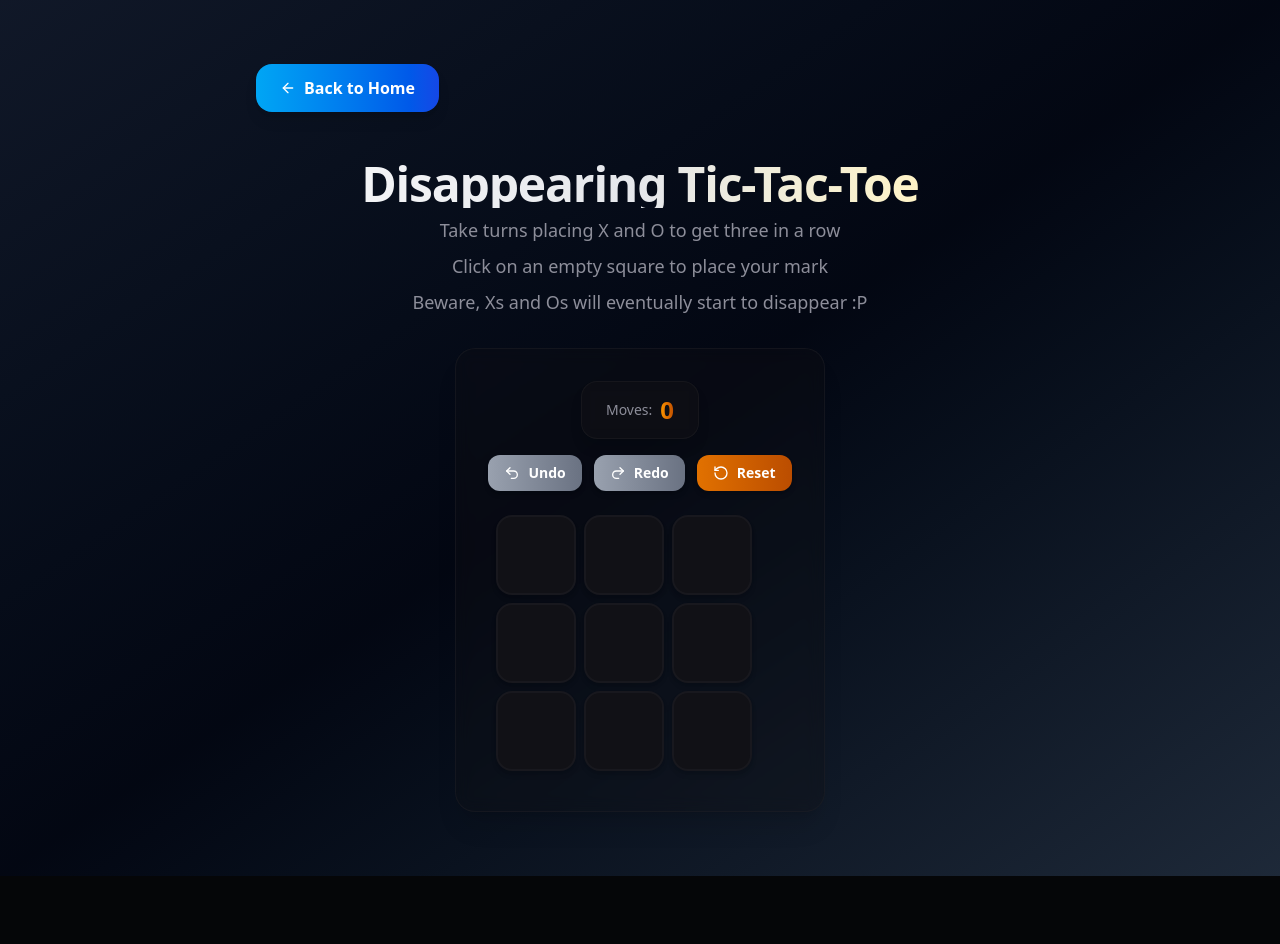
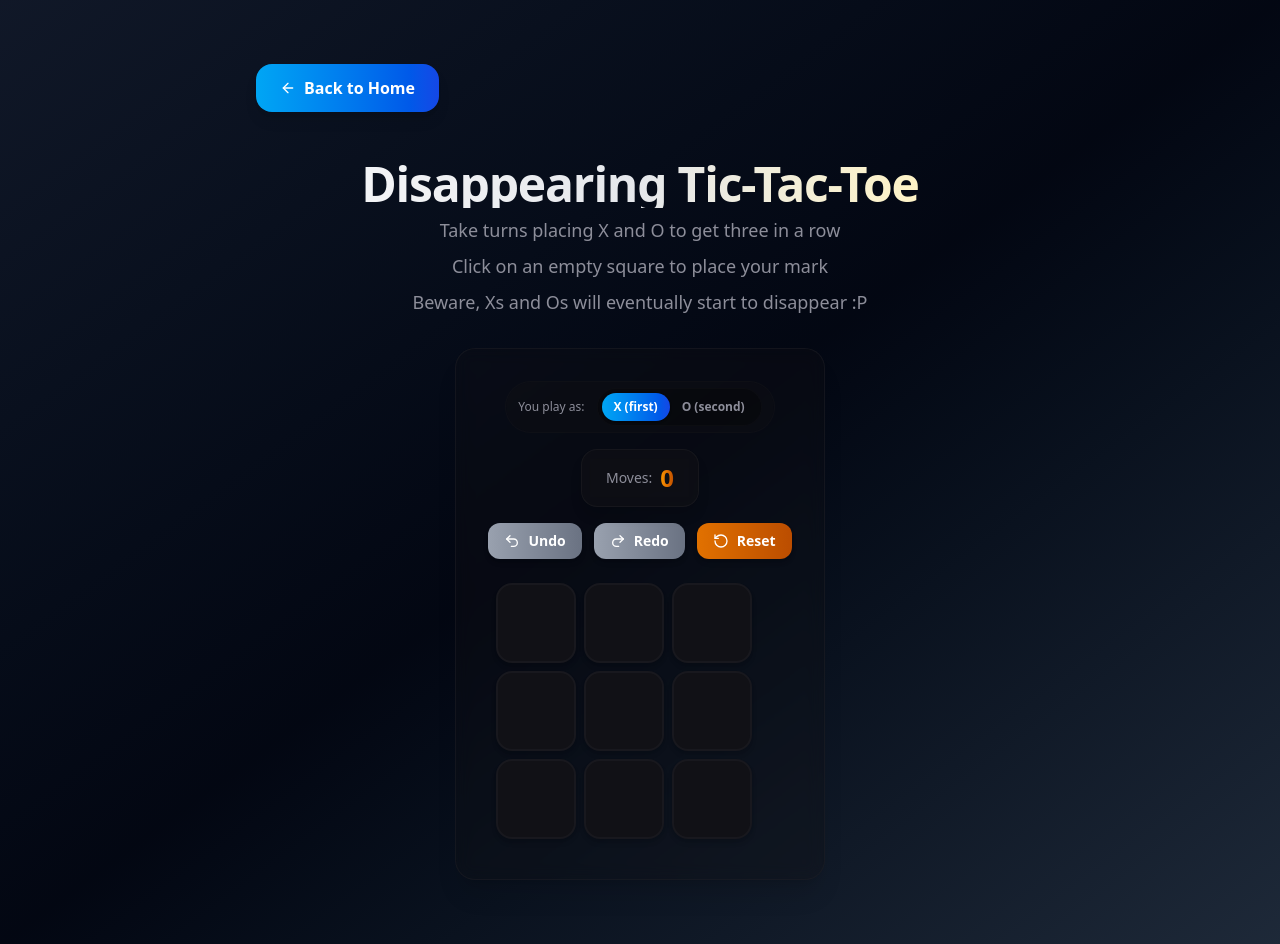
Before and after one commit to skojr/Block-Game, a Next.js app: page /tic_tac_toe_game in a window 1280 px wide. Before the commit the page ends 876 px from the top, so only its background shows below. Built offline with nearby package versions, Linux system fonts and the light colour scheme; no server answers.

Commit message:
[Data] updated scoring for tic tac toe to only save if player who owns account wins

```diff
--- a/app/tic_tac_toe_game/components/TicTacToeBoard.tsx
+++ b/app/tic_tac_toe_game/components/TicTacToeBoard.tsx
@@ -12,8 +12,9 @@ interface TicTacToeGameBoardProps {
 }
 
 export default function TicTacToeBoard({ rows = 3, cols = 3 }: TicTacToeGameBoardProps) {
+    const [ownerSymbol, setOwnerSymbol] = useState<"X" | "O">("X");
     const [isXTurn, setIsXTurn] = useState<boolean>(true);
-    const { moves, squares, handleTileClick, undo, redo, reset, canUndo, canRedo, winner, willDisappearIndex } = useBoardGame({ rows, cols });
+    const { moves, squares, handleTileClick, undo, redo, reset, canUndo, canRedo, winner, willDisappearIndex } = useBoardGame({ rows, cols, ownerSymbol });
 
     const handleCellClick = (index: number) => {
         if (winner) return; // Don't allow moves after a win
@@ -36,6 +37,43 @@ export default function TicTacToeBoard({ rows = 3, cols = 3 }: TicTacToeGameBoar
 
     return (
         <div className="flex flex-col gap-4">
+            <div className="flex justify-center">
+                <div className="inline-flex items-center gap-3 rounded-full bg-card/60 dark:bg-card/40 border border-border/40 px-3 py-1.5">
+                    <span className="text-xs text-muted-foreground">You play as:</span>
+                    <div className="inline-flex rounded-full bg-background/40 border border-border/40 p-1">
+                        <button
+                            type="button"
+                            onClick={() => {
+                                if (moves > 0 || winner) return;
+                                setOwnerSymbol("X");
+                                setIsXTurn(true);
+                            }}
+                            className={`px-3 py-1.5 rounded-full text-xs font-semibold transition-all ${
+                                ownerSymbol === "X"
+                                    ? "bg-gradient-to-r from-sky-500 to-blue-700 text-white shadow-sm"
+                                    : "text-muted-foreground hover:bg-card/80"
+                            }`}
+                        >
+                            X (first)
+                        </button>
+                        <button
+                            type="button"
+                            onClick={() => {
+                                if (moves > 0 || winner) return;
+                                setOwnerSymbol("O");
+                                setIsXTurn(true); // X always starts; owner is O but second
+                            }}
+                            className={`px-3 py-1.5 rounded-full text-xs font-semibold transition-all ${
+                                ownerSymbol === "O"
+                                    ? "bg-gradient-to-r from-amber-500 to-amber-700 text-white shadow-sm"
+                                    : "text-muted-foreground hover:bg-card/80"
+                            }`}
+                        >
+                            O (second)
+                        </button>
+                    </div>
+                </div>
+            </div>
             {winner && (
                 <div className="flex justify-center items-center">
                     <div className="px-8 py-4 rounded-xl bg-gradient-to-r from-amber-500/90 to-amber-600/90 dark:from-amber-600/90 dark:to-amber-700/90 backdrop-blur-sm border-2 border-amber-400/50 dark:border-amber-500/50 shadow-xl animate-pulse">
--- a/app/tic_tac_toe_game/hooks/useBoardGame.tsx
+++ b/app/tic_tac_toe_game/hooks/useBoardGame.tsx
@@ -23,7 +23,15 @@ interface Hooks {
     willDisappearIndex: number | null;
 }
 
-export default function useBoardGame({ rows, cols }: { rows: number, cols: number }): Hooks {
+export default function useBoardGame({
+  rows,
+  cols,
+  ownerSymbol,
+}: {
+  rows: number;
+  cols: number;
+  ownerSymbol: "X" | "O";
+}): Hooks {
     const initialSquares: Square[] = Array.from({ length: rows * cols }, (_, i) => ({
         occupied: false,
         isX: false,
@@ -86,27 +94,28 @@ export default function useBoardGame({ rows, cols }: { rows: number, cols: numbe
 
     // Check for wins after each move
     useEffect(() => {
-        const result = didWin(squares, cols)
+      const result = didWin(squares, cols);
 
       if (!result.won) {
-          setWinner(null)
-          hasSavedRef.current = false
-          return
+        setWinner(null);
+        hasSavedRef.current = false;
+        return;
       }
 
-        setWinner(result.winner)
+      setWinner(result.winner);
 
-        if (!hasSavedRef.current) {
-          hasSavedRef.current = true
-          ;(async () => {
+      // Only save when the owner's symbol wins
+      if (!hasSavedRef.current && result.winner === ownerSymbol) {
+        hasSavedRef.current = true;
+        (async () => {
           try {
-              await saveScore("Tic Tac Toe", moves)
+            await saveScore("Tic Tac Toe", moves);
           } catch (err) {
-              console.error("Failed to save score", err)
+            console.error("Failed to save score", err);
           }
-          })()
+        })();
       }
-      }, [squares, cols, moves])
+    }, [squares, cols, moves, ownerSymbol]);
 
     const handleTileClick = useCallback((index: number, isX: boolean) => {
         if (winner) return; // Don't allow moves after a win
```
Lines whose indentation alone changed are shown as unchanged.
